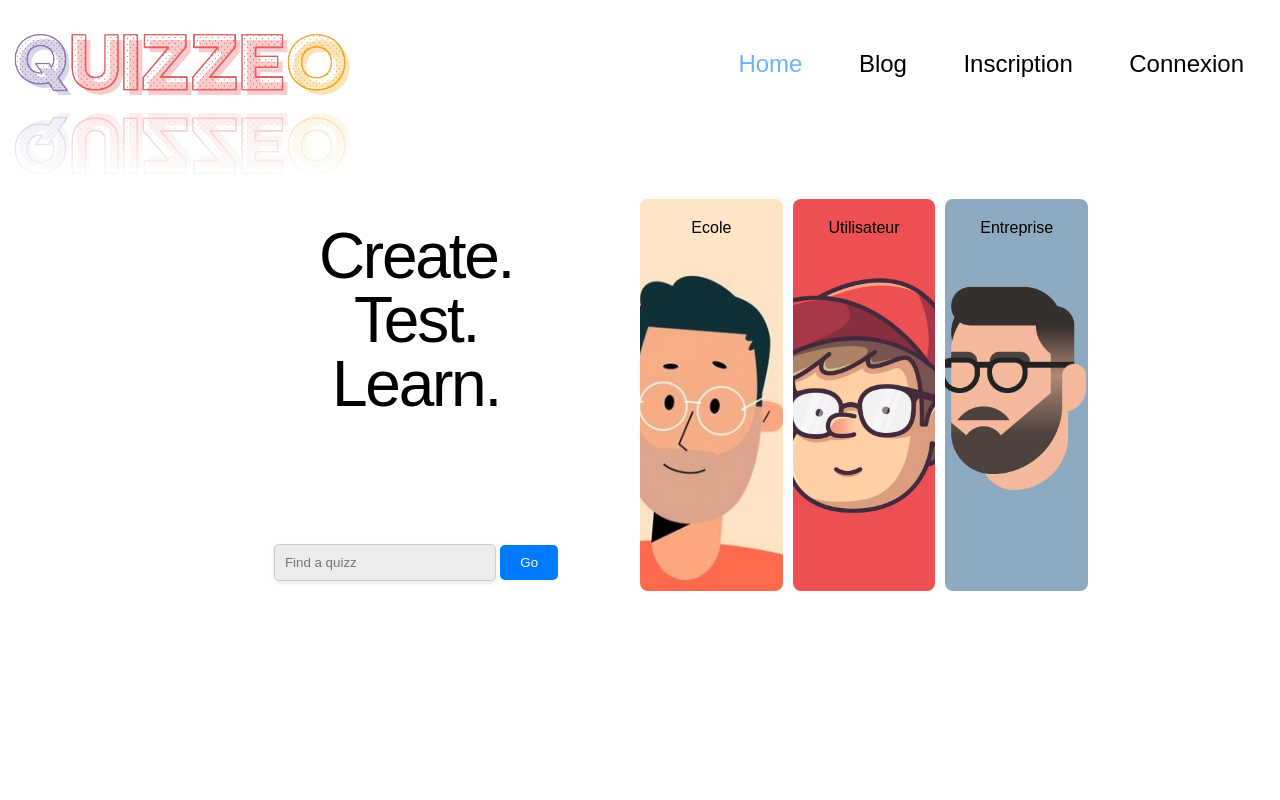
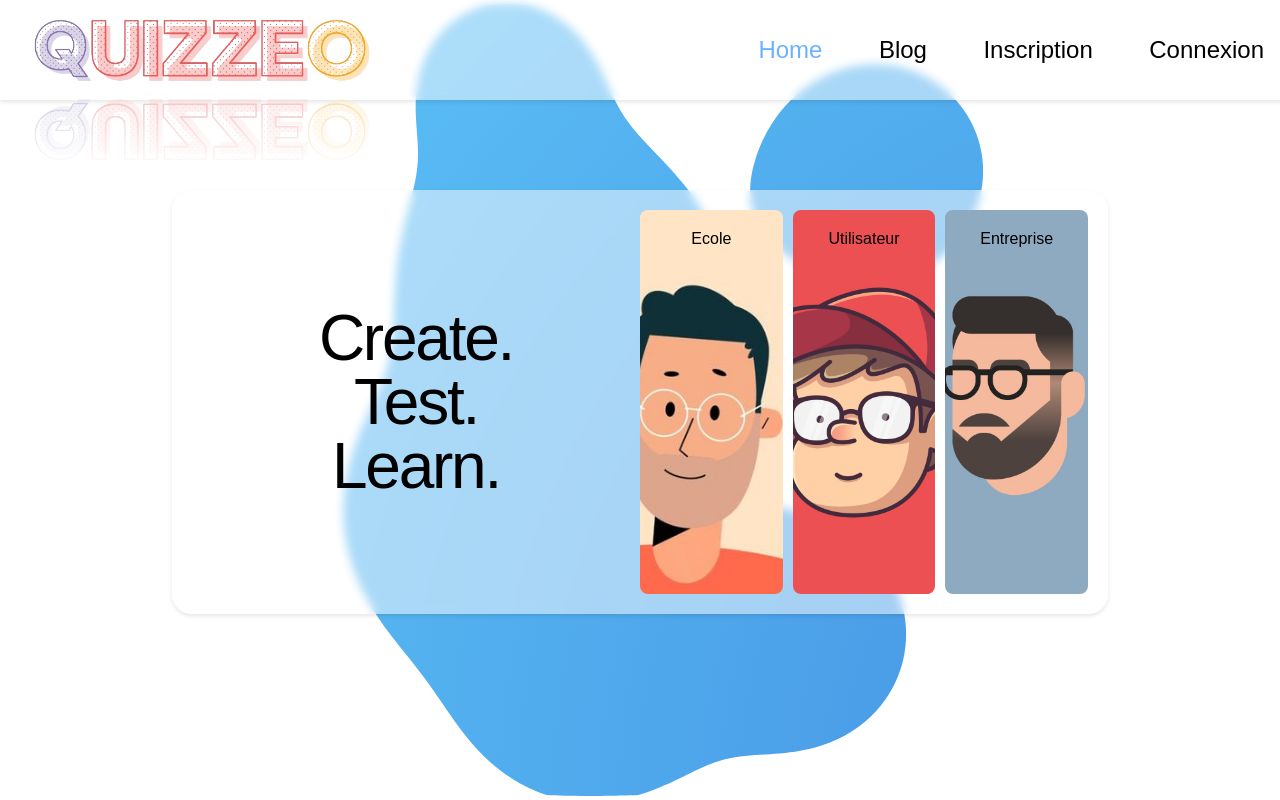
Before and after one commit to MSAcom/Quizzeo, a PHP site: page /home.php in a window 1280 px wide. Run offline with PHP 8.4, Linux system fonts and the light colour scheme.

Commit message:
feat (view): home css

```diff
--- a/accueil/accueil.css
+++ b/accueil/accueil.css
@@ -10,7 +10,7 @@ body{
 
 .navbar{
     background-color: rgb(236, 236, 236);
-    height: 8rem;
+    height: 4,5rem;
     width: 100%;
     display: flex;
     align-items: center;
@@ -129,3 +129,63 @@ input[type="password"]{
 .choix-u{
     padding-bottom: 10px;
 }
+
+.wrap-2{
+    position: fixed;
+    z-index:-10;
+    top:0;
+    left:0;
+    overflow:hidden;
+    height:100vh;
+    width:100vw;
+}
+canvas{
+    width:100%;
+    height:100%;
+}
+
+.burger-menu {
+    display: none;
+    cursor: pointer;
+    padding: 40px; /* Ajustement du padding */
+    margin-right: 15px;
+}
+
+.bar {
+    width: 35px; /* Ajustement de la largeur du burger */
+    height: 5px; /* Ajustement de la longueur du burger */
+    background-color: rgb(141, 108, 190);
+    margin: 6px 0; /* Ajustement de l'espacement entre les barres du burger */
+
+}
+
+@media (max-width: 1026px) {
+    .desktopMenu {
+        display: none;
+    }
+
+    .burger-menu {
+        display: flex;
+        flex-direction: column;
+        position: absolute;
+        top: 50%;
+        right: 20px;
+        transform: translateY(-50%);
+    }
+
+    .burger-menu.active .bar:nth-child(1) {
+        transform: rotate(45deg) translate(14px, 14px); /* Ajustement de la position et de la rotation */
+    }
+
+    .burger-menu.active .bar:nth-child(2) {
+        opacity: 0;
+    }
+
+    .burger-menu.active .bar:nth-child(3) {
+        transform: rotate(-45deg) translate(10px, -9px); /* Ajustement de la position et de la rotation */
+    }
+
+    .burger-menu.active {
+        transition: transform 0.5s ease-in-out;
+    }
+}
--- /dev/null
+++ b/accueil/burger.js
@@ -0,0 +1,4 @@
+
+    document.querySelector('.burger-menu').addEventListener('click', function() {
+        this.classList.toggle('active'); // Bascule la classe active sur le burger menu
+    });
--- /dev/null
+++ b/accueil/gooey.js
@@ -0,0 +1,91 @@
+! function() {
+    "use strict";
+    var t, i = {
+            screen: {
+                elem: null,
+                callback: null,
+                ctx: null,
+                width: 0,
+                height: 0,
+                left: 0,
+                top: 0,
+                init: function(t, i, s) {
+                    return this.elem = document.getElementById(t), this.callback = i || null, "CANVAS" == this.elem.tagName && (this.ctx = this.elem.getContext("2d")), window.addEventListener("resize", function() {
+                        this.resize()
+                    }.bind(this), !1), this.elem.onselectstart = function() {
+                        return !1
+                    }, this.elem.ondrag = function() {
+                        return !1
+                    }, s && this.resize(), this
+                },
+                resize: function() {
+                    var t = this.elem;
+                    for (this.width = t.offsetWidth, this.height = t.offsetHeight, this.left = 0, this.top = 0; null != t; t = t.offsetParent) this.left += t.offsetLeft, this.top += t.offsetTop;
+                    this.ctx && (this.elem.width = this.width, this.elem.height = this.height), this.callback && this.callback()
+                }
+            }
+        },
+        s = function(t, i) {
+            this.x = t, this.y = i, this.magnitude = t * t + i * i, this.computed = 0, this.force = 0
+        };
+    s.prototype.add = function(t) {
+        return new s(this.x + t.x, this.y + t.y)
+    };
+    var h = function(t) {
+        var i = .1,
+            h = 1.5;
+        this.vel = new s((Math.random() > .5 ? 1 : -1) * (.2 + .25 * Math.random()), (Math.random() > .5 ? 1 : -1) * (.2 + Math.random())), this.pos = new s(.2 * t.width + Math.random() * t.width * .6, .2 * t.height + Math.random() * t.height * .6), this.size = t.wh / 15 + (1.4 * Math.random() + .1) * (t.wh / 15), this.width = t.width, this.height = t.height
+    };
+    h.prototype.move = function() {
+        this.pos.x >= this.width - this.size ? (this.vel.x > 0 && (this.vel.x = -this.vel.x), this.pos.x = this.width - this.size) : this.pos.x <= this.size && (this.vel.x < 0 && (this.vel.x = -this.vel.x), this.pos.x = this.size), this.pos.y >= this.height - this.size ? (this.vel.y > 0 && (this.vel.y = -this.vel.y), this.pos.y = this.height - this.size) : this.pos.y <= this.size && (this.vel.y < 0 && (this.vel.y = -this.vel.y), this.pos.y = this.size), this.pos = this.pos.add(this.vel)
+    };
+    var e = function(t, i, e, o, n) {
+        this.step = 5, this.width = t, this.height = i, this.wh = Math.min(t, i), this.sx = Math.floor(this.width / this.step), this.sy = Math.floor(this.height / this.step), this.paint = !1, this.metaFill = r(t, i, t, o, n), this.plx = [0, 0, 1, 0, 1, 1, 1, 1, 1, 1, 0, 1, 0, 0, 0, 0], this.ply = [0, 0, 0, 0, 0, 0, 1, 0, 0, 1, 1, 1, 0, 1, 0, 1], this.mscases = [0, 3, 0, 3, 1, 3, 0, 3, 2, 2, 0, 2, 1, 1, 0], this.ix = [1, 0, -1, 0, 0, 1, 0, -1, -1, 0, 1, 0, 0, 1, 1, 0, 0, 0, 1, 1], this.grid = [], this.balls = [], this.iter = 0, this.sign = 1;
+        for (var a = 0; a < (this.sx + 2) * (this.sy + 2); a++) this.grid[a] = new s(a % (this.sx + 2) * this.step, Math.floor(a / (this.sx + 2)) * this.step);
+        for (var l = 0; l < e; l++) this.balls[l] = new h(this)
+    };
+    e.prototype.computeForce = function(t, i, s) {
+        var h, e = s || t + i * (this.sx + 2);
+        if (0 === t || 0 === i || t === this.sx || i === this.sy) h = .6 * this.sign;
+        else {
+            h = 0;
+            for (var r = this.grid[e], o = 0, n; n = this.balls[o++];) h += n.size * n.size / (-2 * r.x * n.pos.x - 2 * r.y * n.pos.y + n.pos.magnitude + r.magnitude);
+            h *= this.sign
+        }
+        return this.grid[e].force = h, h
+    }, e.prototype.marchingSquares = function(t) {
+        var i = t[0],
+            s = t[1],
+            h = t[2],
+            e = i + s * (this.sx + 2);
+        if (this.grid[e].computed === this.iter) return !1;
+        for (var r, o = 0, n = 0; n < 4; n++) {
+            var l = i + this.ix[n + 12] + (s + this.ix[n + 16]) * (this.sx + 2),
+                d = this.grid[l].force;
+            (d > 0 && this.sign < 0 || d < 0 && this.sign > 0 || !d) && (d = this.computeForce(i + this.ix[n + 12], s + this.ix[n + 16], l)), Math.abs(d) > 1 && (o += Math.pow(2, n))
+        }
+        if (15 === o) return [i, s - 1, !1];
+        5 === o ? r = 2 === h ? 3 : 1 : 10 === o ? r = 3 === h ? 0 : 2 : (r = this.mscases[o], this.grid[e].computed = this.iter);
+        var p = this.step / (Math.abs(Math.abs(this.grid[i + this.plx[4 * r + 2] + (s + this.ply[4 * r + 2]) * (this.sx + 2)].force) - 1) / Math.abs(Math.abs(this.grid[i + this.plx[4 * r + 3] + (s + this.ply[4 * r + 3]) * (this.sx + 2)].force) - 1) + 1);
+        return a.lineTo(this.grid[i + this.plx[4 * r] + (s + this.ply[4 * r]) * (this.sx + 2)].x + this.ix[r] * p, this.grid[i + this.plx[4 * r + 1] + (s + this.ply[4 * r + 1]) * (this.sx + 2)].y + this.ix[r + 4] * p), this.paint = !0, [i + this.ix[r + 4], s + this.ix[r + 8], r]
+    }, e.prototype.renderMetaballs = function() {
+        for (var t = 0, i; i = this.balls[t++];) i.move();
+        for (this.iter++, this.sign = -this.sign, this.paint = !1, a.fillStyle = this.metaFill, a.beginPath(), t = 0; i = this.balls[t++];) {
+            var s = [Math.round(i.pos.x / this.step), Math.round(i.pos.y / this.step), !1];
+            do {
+                s = this.marchingSquares(s)
+            } while (s);
+            this.paint && (a.fill(), a.closePath(), a.beginPath(), this.paint = !1)
+        }
+    };
+    var r = function(t, i, s, h, e) {
+            var r = a.createRadialGradient(t / 1, i / 1, 0, t / 1, i / 1, s);
+            return r.addColorStop(0, h), r.addColorStop(1, e), r
+        },
+        o = function() {
+            requestAnimationFrame(o), a.clearRect(0, 0, n.width, n.height), t.renderMetaballs()
+        },
+        n = i.screen.init("liquid", null, !0),
+        a = n.ctx;
+    n.resize(), t = new e(n.width, n.height, 6, "#438ee1", "#5BC1F6"), o()
+}();
--- a/accueil/home.php
+++ b/accueil/home.php
@@ -7,12 +7,20 @@
     <title>Page d'Accueil</title>
     <link rel="stylesheet" href="./accueil.css"> <!--css-->
     <link rel="stylesheet" href="./loading.css">
+
 </head>
 
 <style>
     .navbar {
-        background: white;
-    }
+        background-color: rgba(255, 255, 255, 0.5); /* Couleur avec opacité */
+        color: #fff;
+        padding: 10px 20px;
+        display: flex;
+        justify-content: space-between;
+        align-items: center;
+        backdrop-filter: blur(5px); /* Ajoute un flou à l'arrière de la navbar */
+        box-shadow: 0 2px 4px rgba(0, 0, 0, 0.1); /* Ajoute ombre */
+        }
     a {
         font-family: Arial;
     }
@@ -20,10 +28,16 @@
         -webkit-box-reflect: below 0px linear-gradient(to bottom, rgba(0,0,0,0.0), rgba(0,0,0,0.4)); reflection /*effet miroir*/
     }
     .container {
-        margin-top:4%;
+        margin-top:7%;
         display: flex;
         width: 70%;
         z-index: 1;
+        background-color: rgba(255, 255, 255, 0.5); /* Couleur avec opacité */
+        color: black;
+        border-radius : 20px;
+
+        backdrop-filter: blur(5px); /* Ajoute un flou à l'arrière de la navbar */
+        box-shadow: 0 2px 4px rgba(0, 0, 0, 0.1); /* Ajoute ombre */
     }
 
     .left {
@@ -35,8 +49,9 @@
         font-size: 4rem;
         letter-spacing: -0.14rem;
         line-height: 1;
-        margin-bottom: 8rem;
+        margin-bottom: 6rem;
         font-family: fantasy;
+        margin-top: 6rem;
     }
 
     .right {
@@ -86,6 +101,7 @@
     color: rgb(110, 178, 255);
 }
 
+
 </style>
 
 <body>
@@ -109,6 +125,11 @@
             <a href="inscription.php" class="desktopMenuListItem">Inscription</a>
             <a href="connexion.php" class="desktopMenuListItem">Connexion</a>
         </div>
+        <div class="burger-menu">
+            <div class="bar"></div>
+            <div class="bar"></div>
+            <div class="bar"></div>
+        </div>
     </nav>
     <main>
         <div class="container">
@@ -118,11 +139,12 @@
                     Test.<br/>
                     Learn.<br/>
                 </h1>
-
+<!--
                 <div class="search">
                     <input type="text" placeholder="Find a quizz">
                     <button> Go </button>
                 </div>
+-->
             </div>
 
             <div class="right">
@@ -139,7 +161,9 @@
             </div>
         </div>
     </main>
+    <div class="wrap-2"><canvas id="liquid"></canvas></div>
+    <script src="gooey.js"></script>
     <script src="app.js"></script>
-</body>
+    <script src="burger.js"></script>
 
 </html>
```
Also changed, not shown: erreur.html (added, +23 -0 lines), style.css (added, +48 -0 lines).
